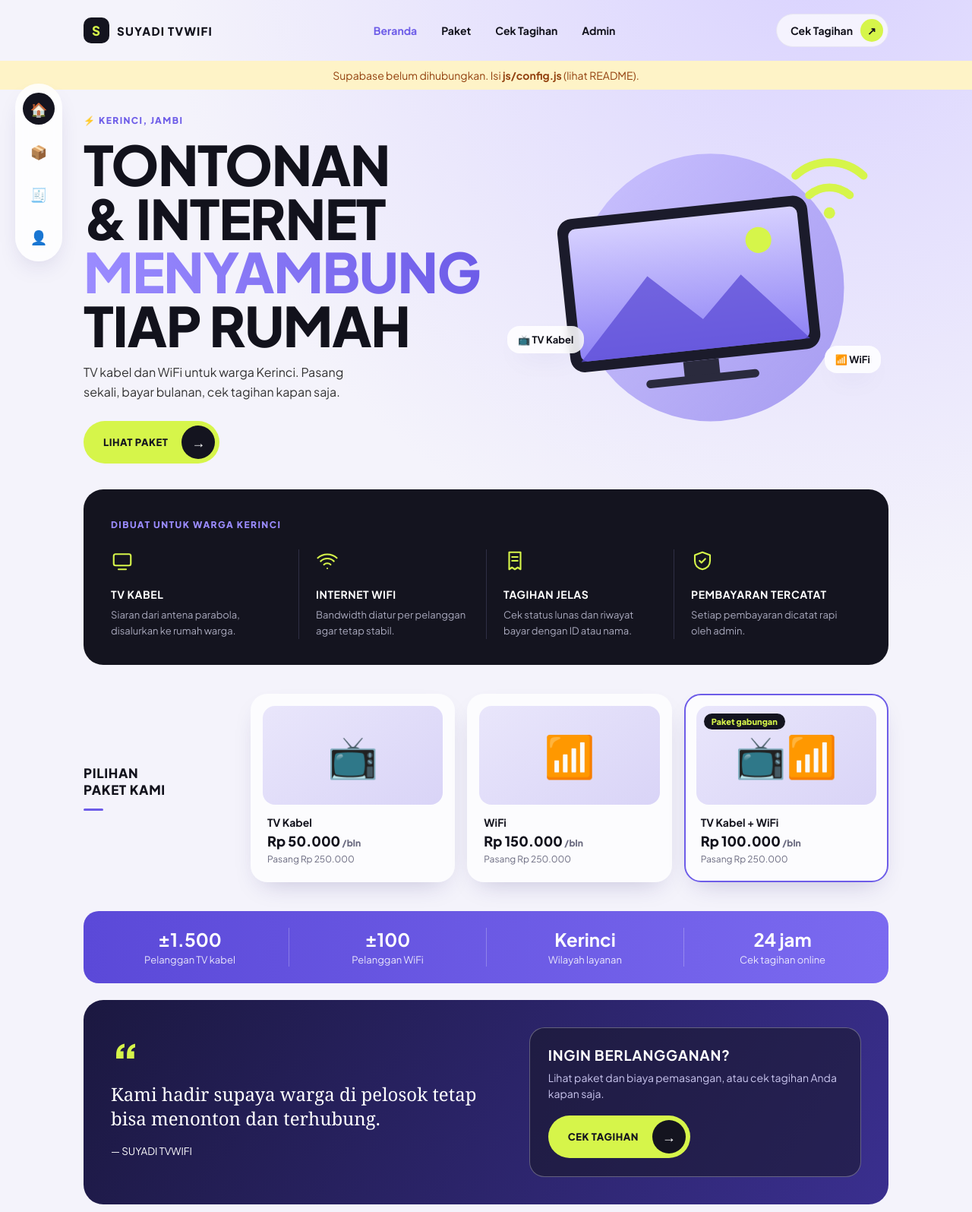
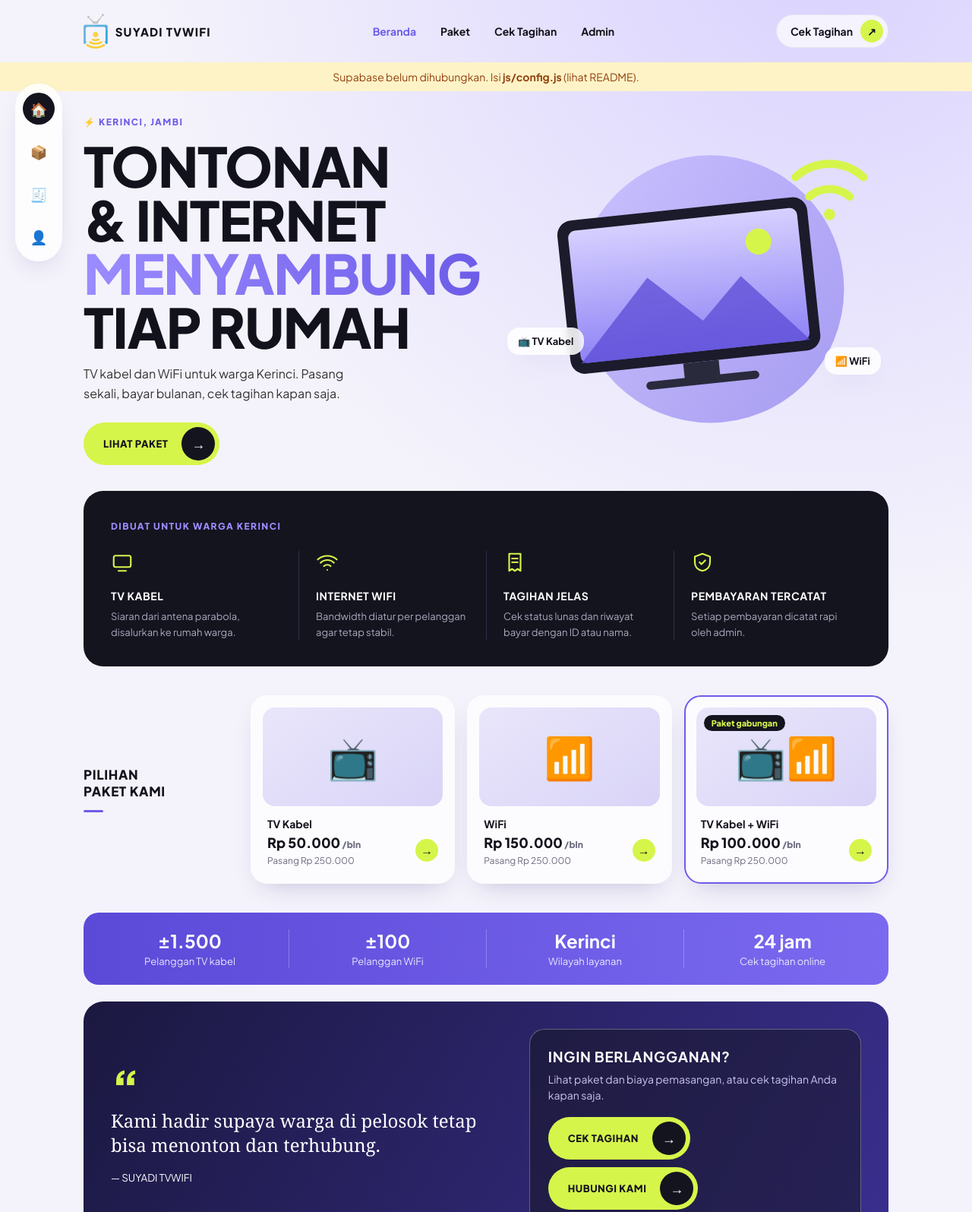
Before and after one commit to khoirulyazid-354/SuyadiTVWIFI, a plain HTML site: page index.html in a window 1280 px wide. Shown: the top 1595 px of the page at 76% size. Drawn offline with nearby package versions, Linux system fonts and the light colour scheme.

Commit message:
Add files via upload

```diff
--- a/css/style.css
+++ b/css/style.css
@@ -95,3 +95,4 @@ td{padding:11px 10px;border-top:1px solid var(--ln);white-space:nowrap}tbody tr{
 footer{text-align:center;color:var(--mu);font-size:13px;padding:24px}
 @media(max-width:820px){.hero,.bawah-besar,.baris-pilih{grid-template-columns:1fr}.kolom4,.strip{grid-template-columns:1fr 1fr;gap:20px}
 .kolom4>div{border:0;padding:0}.strip div+div{border:0}.gelap,.bawah-besar{padding:26px 22px}}
+.logo-img{height:46px;width:auto;display:block}
--- a/index.html
+++ b/index.html
@@ -4,13 +4,14 @@
   <meta charset="UTF-8">
   <meta name="viewport" content="width=device-width, initial-scale=1">
   <title>SUYADI TVWIFI</title>
+  <link rel="icon" href="img/logo.png">
   <link rel="preconnect" href="https://fonts.googleapis.com">
   <link href="https://fonts.googleapis.com/css2?family=Plus+Jakarta+Sans:wght@400;500;700;800&display=swap" rel="stylesheet">
   <link rel="stylesheet" href="css/style.css">
 </head>
 <body>
   <header class="topbar">
-    <h1 class="logo"><span class="mark">S</span>SUYADI TVWIFI</h1>
+    <h1 class="logo"><img class="logo-img" src="img/logo.png" alt="">SUYADI TVWIFI</h1>
     <nav id="menu">
       <a href="#beranda" data-hal="beranda">Beranda</a>
       <a href="#paket" data-hal="paket">Paket</a>
--- a/js/config.js
+++ b/js/config.js
@@ -4,7 +4,7 @@ const CONFIG = {
   supabaseKey: "ISI_ANON_PUBLIC_KEY",
 
   namaWeb: "SUYADI TVWIFI",
-  whatsapp: "", // nomor WA tanpa +, contoh "6281234567890". Kosong = tombol WA disembunyikan
+  whatsapp: "6281371003514", // nomor WA tanpa +, contoh "6281234567890". Kosong = tombol WA disembunyikan
   // Tarif dalam rupiah. TV saja & WiFi saja: ANGKA SEMENTARA, ganti sesuai tarif asli.
   pasang:  { "TV": 250000, "WiFi": 250000, "TV+WiFi": 250000 },
   bulanan: { "TV": 50000,  "WiFi": 150000, "TV+WiFi": 100000 },
```
Also changed, not shown: img/logo.png (added).
